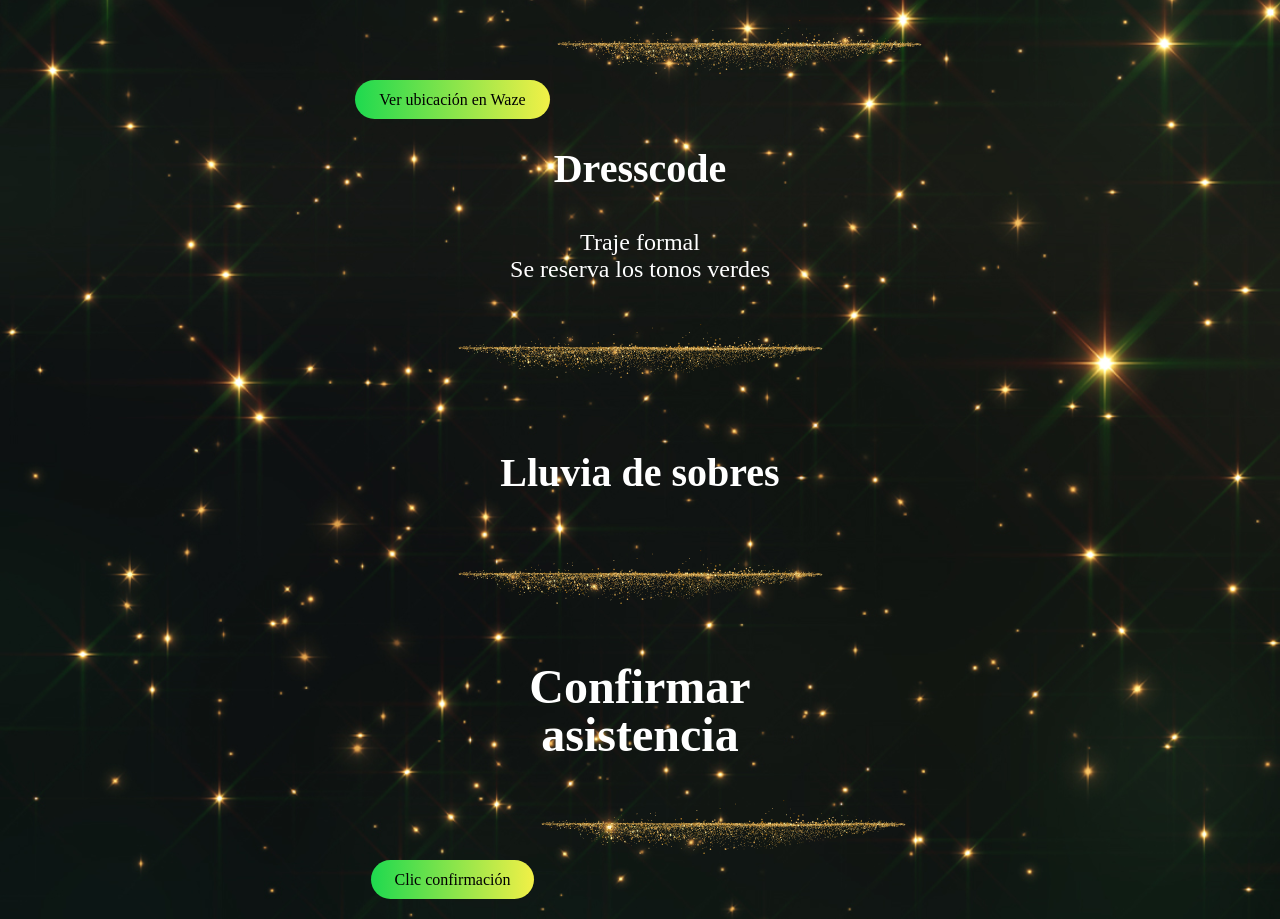
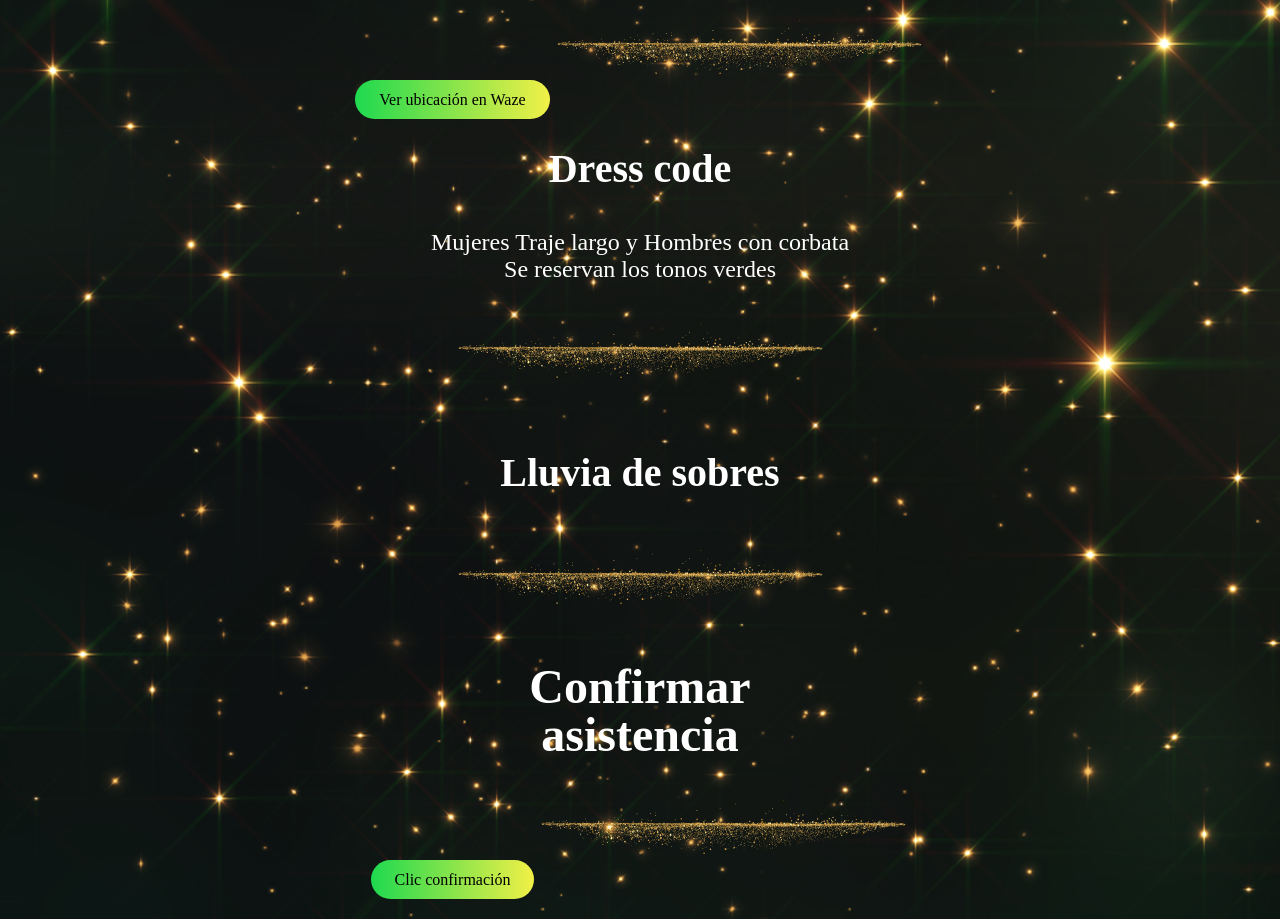
Before and after one commit to 15-de-Isabella/inv, a plain HTML site: page index.html in a window 1280 px wide. Shown: the part 3629-4548 px from the top of the page. Drawn offline with nearby package versions, Linux system fonts and the light colour scheme.

Commit message:
Update index.html

```diff
--- a/index.html
+++ b/index.html
@@ -137,8 +137,8 @@
   </section>
 
   <section data-aos="fade-up">
-    <h3 Class="nom" data-aos="fade-up">Dresscode</h3>
-    <p Class="nom3" data-aos="fade-up">Traje formal<br>Se reserva los tonos verdes</p>
+    <h3 Class="nom" data-aos="fade-up">Dress code</h3>
+    <p Class="nom3" data-aos="fade-up">Mujeres Traje largo y Hombres con corbata<br>Se reservan los tonos verdes</p>
     <img src="./sep.png" alt="Imagen se" data-aos="zoom-in">
     <h3 Class="nom" data-aos="fade-up">Lluvia de sobres</h3>
     <img src="./sep.png" alt="Imagen se" data-aos="zoom-in">
```
